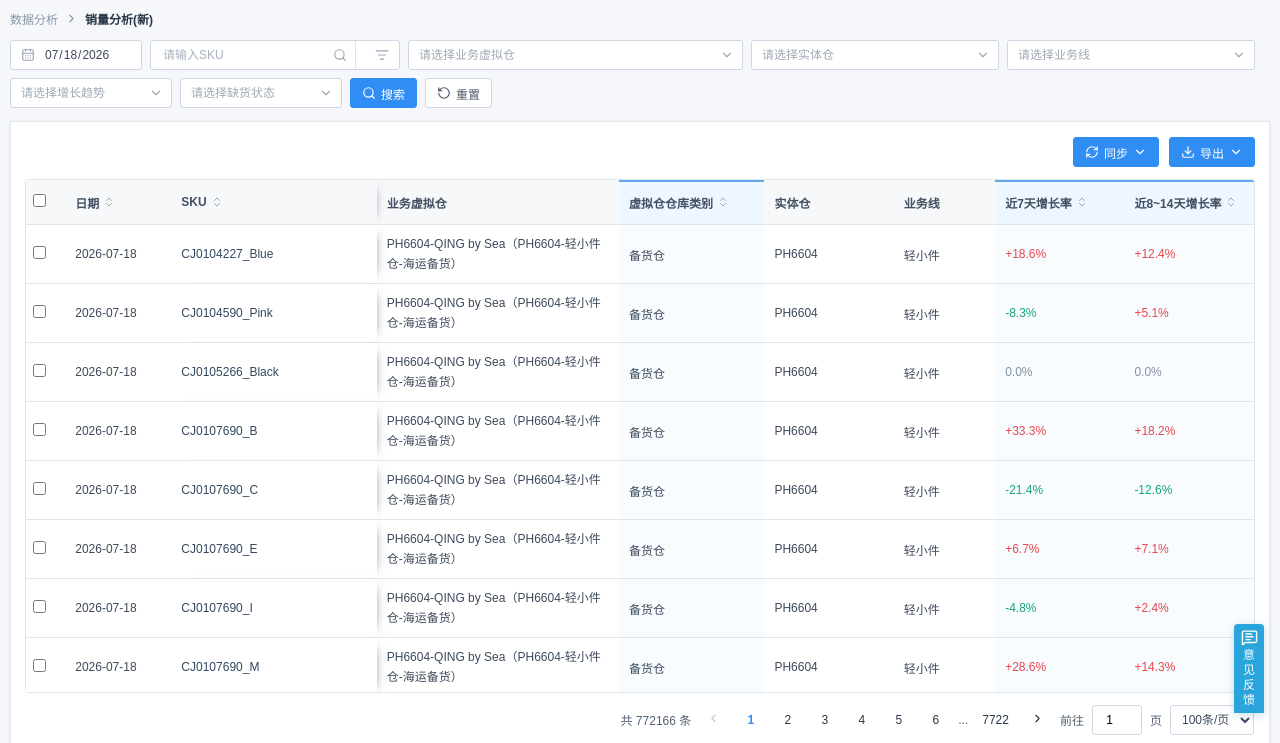
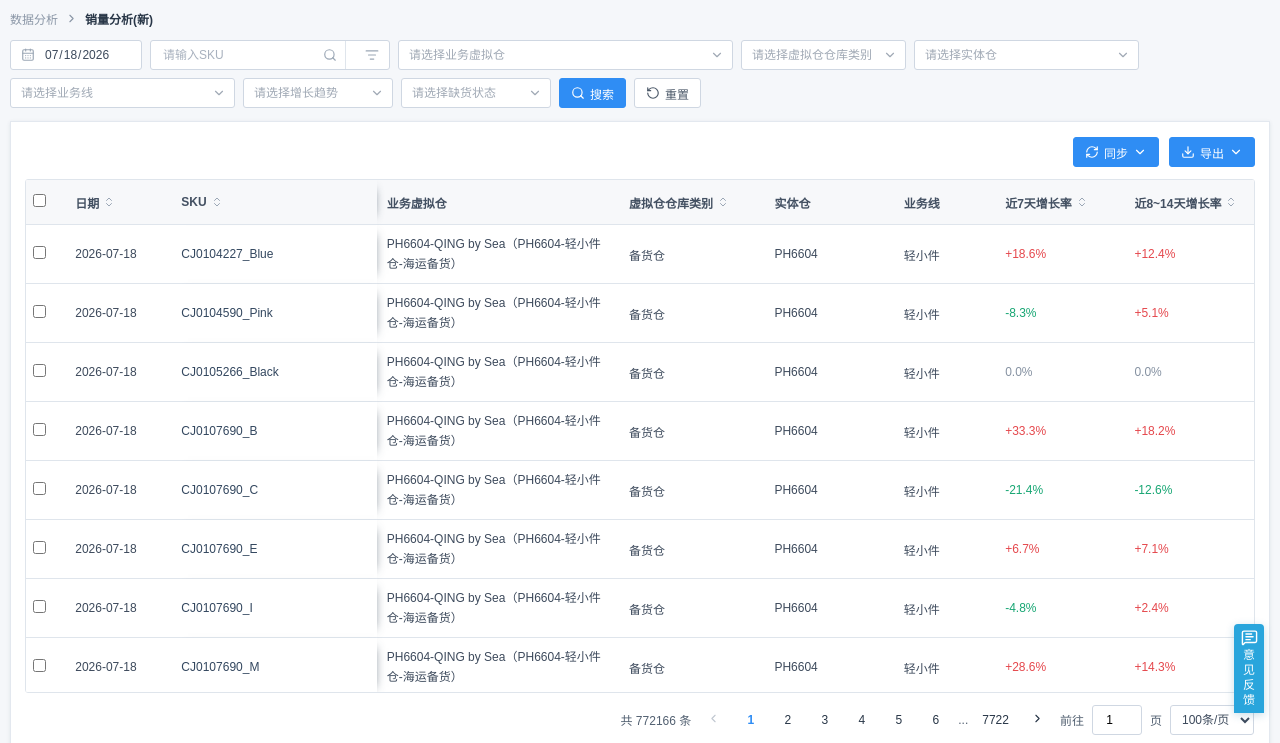
Before and after one commit to heyunlonghyl-web/sales-analysis-field-extension-prototype, a plain HTML site: page index.html in a window 1280 px wide. Shown: the part 57-800 px from the top of the page. Drawn offline with nearby package versions, Linux system fonts and the light colour scheme.

Commit message:
feat: refine trend label and warehouse category filter

```diff
--- a/index.html
+++ b/index.html
@@ -168,13 +168,13 @@
     .date-control input { width: 96px; }
     input[type="date"]::-webkit-calendar-picker-indicator { opacity: 0; width: 0; }
 
-    .search-control { width: 250px; padding-right: 0; }
+    .search-control { width: 240px; padding-right: 0; }
     .search-control input { flex: 1; }
     .search-control .field-divider { width: 1px; align-self: stretch; background: var(--border); }
     .search-control .sliders { width: 35px; height: 28px; display: grid; place-items: center; }
 
-    .select-wrap { position: relative; min-width: 162px; }
-    .select-wrap.wide { min-width: 248px; }
+    .select-wrap { position: relative; min-width: 150px; }
+    .select-wrap.wide { min-width: 225px; }
     .select-wrap select {
       width: 100%;
       height: 30px;
@@ -282,14 +282,7 @@
       font-weight: 600;
     }
 
-    th.new-column {
-      background: #eef6ff;
-      box-shadow: inset 0 2px 0 #64a7ed;
-    }
-
-    td.new-column { background: rgba(239, 247, 255, 0.42); }
     tr:hover td { background: #f6faff; }
-    tr:hover td.new-column { background: #edf6ff; }
     tr.selected td { background: #edf6ff; }
 
     .sticky-col { position: sticky; z-index: 3; background: #fff; }
@@ -498,9 +491,10 @@
       <label class="control date-control"><i data-lucide="calendar-days"></i><input id="dateFilter" type="date" value="2026-07-18" aria-label="日期"></label>
       <label class="control search-control"><input id="skuSearch" type="search" placeholder="请输入SKU" aria-label="SKU"><i data-lucide="search"></i><span class="field-divider"></span><span class="sliders" title="精确匹配"><i data-lucide="list-filter"></i></span></label>
       <label class="select-wrap wide"><select id="virtualFilter" aria-label="业务虚拟仓"><option value="">请选择业务虚拟仓</option><option>PH6604-QING by Sea（PH6604-轻小件仓-海运备货）</option><option>US3102-LAX by Air（美西空运仓）</option><option>DE2105-HAM by Sea（德国海运仓）</option></select><i data-lucide="chevron-down"></i></label>
+      <label class="select-wrap"><select id="categoryFilter" aria-label="虚拟仓仓库类别"><option value="">请选择虚拟仓仓库类别</option><option>备货仓</option><option>平台仓</option><option>海外仓</option></select><i data-lucide="chevron-down"></i></label>
       <label class="select-wrap wide"><select id="physicalFilter" aria-label="实体仓"><option value="">请选择实体仓</option><option>PH6604</option><option>US3102</option><option>DE2105</option></select><i data-lucide="chevron-down"></i></label>
       <label class="select-wrap wide"><select id="lineFilter" aria-label="业务线"><option value="">请选择业务线</option><option>轻小件</option><option>家居线</option><option>服饰线</option></select><i data-lucide="chevron-down"></i></label>
-      <label class="select-wrap"><select id="trendFilter" aria-label="增长趋势"><option value="">请选择增长趋势</option><option>持续增长</option><option>波动增长</option><option>稳定</option><option>持续下降</option></select><i data-lucide="chevron-down"></i></label>
+      <label class="select-wrap"><select id="trendFilter" aria-label="增长趋势"><option value="">请选择增长趋势</option><option>周度增长</option><option>波动增长</option><option>稳定</option><option>持续下降</option></select><i data-lucide="chevron-down"></i></label>
       <label class="select-wrap"><select id="stockoutFilter" aria-label="缺货状态"><option value="">请选择缺货状态</option><option value="是">缺货</option><option value="否">未缺货</option></select><i data-lucide="chevron-down"></i></label>
       <button class="btn primary" id="searchBtn"><i data-lucide="search"></i><span>搜索</span></button>
       <button class="btn" id="resetBtn"><i data-lucide="rotate-ccw"></i><span>重置</span></button>
@@ -580,17 +574,17 @@
     ];
 
     const seedRows = [
-      ["CJ0104227_Blue", "备货仓", "PH6604", "轻小件", 18.6, 12.4, 8.2, 15.7, "否", 0, "持续增长", 14.3, 12.1, 11.2, 10.8, 12.1, 9.6, "在售", "高", "2025-03-16 09:28"],
+      ["CJ0104227_Blue", "备货仓", "PH6604", "轻小件", 18.6, 12.4, 8.2, 15.7, "否", 0, "周度增长", 14.3, 12.1, 11.2, 10.8, 12.1, 9.6, "在售", "高", "2025-03-16 09:28"],
       ["CJ0104590_Pink", "备货仓", "PH6604", "轻小件", -8.3, 5.1, 12.9, 2.6, "是", 3, "波动增长", 8.1, 8.8, 7.9, 7.1, 8.0, 7.8, "在售", "中", "2025-05-08 14:12"],
       ["CJ0105266_Black", "备货仓", "PH6604", "轻小件", 0, 0, -2.1, -0.7, "否", 0, "稳定", 3.0, 3.0, 3.2, 3.1, 3.1, 3.4, "在售", "低", "2025-08-21 11:05"],
-      ["CJ0107690_B", "备货仓", "PH6604", "轻小件", 33.3, 18.2, 9.5, 24.8, "否", 0, "持续增长", 19.4, 14.6, 12.3, 11.7, 14.5, 9.8, "在售", "高", "2024-12-02 16:36"],
+      ["CJ0107690_B", "备货仓", "PH6604", "轻小件", 33.3, 18.2, 9.5, 24.8, "否", 0, "周度增长", 19.4, 14.6, 12.3, 11.7, 14.5, 9.8, "在售", "高", "2024-12-02 16:36"],
       ["CJ0107690_C", "备货仓", "PH6604", "轻小件", -21.4, -12.6, -4.5, -15.2, "是", 7, "持续下降", 4.7, 6.0, 6.8, 7.2, 6.2, 8.1, "在售", "中", "2025-01-19 10:45"],
-      ["CJ0107690_E", "备货仓", "PH6604", "轻小件", 6.7, 7.1, 5.9, 6.6, "否", 0, "持续增长", 9.1, 8.5, 7.9, 7.6, 8.3, 7.2, "在售", "中", "2025-01-19 10:48"],
+      ["CJ0107690_E", "备货仓", "PH6604", "轻小件", 6.7, 7.1, 5.9, 6.6, "否", 0, "周度增长", 9.1, 8.5, 7.9, 7.6, 8.3, 7.2, "在售", "中", "2025-01-19 10:48"],
       ["CJ0107690_I", "备货仓", "PH6604", "轻小件", -4.8, 2.4, 1.2, -0.6, "否", 0, "稳定", 5.7, 6.0, 5.9, 5.8, 5.9, 6.1, "在售", "中", "2025-01-19 10:52"],
-      ["CJ0107690_M", "备货仓", "PH6604", "轻小件", 28.6, 14.3, 8.8, 19.2, "否", 0, "持续增长", 12.9, 10.0, 8.8, 8.2, 10.0, 7.7, "在售", "高", "2025-01-19 11:01"],
+      ["CJ0107690_M", "备货仓", "PH6604", "轻小件", 28.6, 14.3, 8.8, 19.2, "否", 0, "周度增长", 12.9, 10.0, 8.8, 8.2, 10.0, 7.7, "在售", "高", "2025-01-19 11:01"],
       ["CJ0107690_T", "备货仓", "PH6604", "轻小件", -16.7, -8.3, -3.4, -10.2, "是", 12, "持续下降", 2.9, 4.1, 4.6, 5.0, 4.1, 5.8, "暂停售卖", "低", "2025-01-19 11:08"],
-      ["CJ0274956_Pearl-bow", "备货仓", "PH6604", "轻小件", 45.5, 26.3, 17.6, 36.9, "否", 0, "持续增长", 22.9, 15.7, 12.9, 10.7, 15.6, 8.4, "在售", "高", "2026-02-07 13:20"],
-      ["US0286118_Set-2", "平台仓", "US3102", "家居线", 11.2, 8.4, 4.1, 9.8, "否", 0, "持续增长", 7.9, 7.1, 6.8, 6.5, 7.1, 6.2, "在售", "中", "2025-09-12 08:54"],
+      ["CJ0274956_Pearl-bow", "备货仓", "PH6604", "轻小件", 45.5, 26.3, 17.6, 36.9, "否", 0, "周度增长", 22.9, 15.7, 12.9, 10.7, 15.6, 8.4, "在售", "高", "2026-02-07 13:20"],
+      ["US0286118_Set-2", "平台仓", "US3102", "家居线", 11.2, 8.4, 4.1, 9.8, "否", 0, "周度增长", 7.9, 7.1, 6.8, 6.5, 7.1, 6.2, "在售", "中", "2025-09-12 08:54"],
       ["DE0193024_Grey", "海外仓", "DE2105", "服饰线", -32.1, -18.5, -9.7, -24.4, "是", 18, "持续下降", 1.9, 2.8, 3.5, 4.0, 3.1, 5.2, "停售", "低", "2024-11-26 17:40"]
     ];
 
@@ -652,7 +646,7 @@
 
     const trendHtml = value => {
       const configs = {
-        "持续增长": ["trending-up", "up"],
+        "周度增长": ["trending-up", "up"],
         "波动增长": ["chart-no-axes-combined", "up"],
         "持续下降": ["trending-down", "down"],
         "稳定": ["minus", "stable"]
@@ -709,6 +703,7 @@
       const sku = document.getElementById("skuSearch").value.trim().toLowerCase();
       const date = document.getElementById("dateFilter").value;
       const virtual = document.getElementById("virtualFilter").value;
+      const category = document.getElementById("categoryFilter").value;
       const physical = document.getElementById("physicalFilter").value;
       const line = document.getElementById("lineFilter").value;
       const trend = document.getElementById("trendFilter").value;
@@ -717,6 +712,7 @@
         (!sku || row.sku.toLowerCase().includes(sku)) &&
         (!date || row.date === date) &&
         (!virtual || row.virtualWarehouse === virtual) &&
+        (!category || row.warehouseCategory === category) &&
         (!physical || row.physicalWarehouse === physical) &&
         (!line || row.businessLine === line) &&
         (!trend || row.trend === trend) &&
@@ -756,7 +752,7 @@
     function resetFilters() {
       document.getElementById("dateFilter").value = "2026-07-18";
       document.getElementById("skuSearch").value = "";
-      ["virtualFilter", "physicalFilter", "lineFilter", "trendFilter", "stockoutFilter"].forEach(id => document.getElementById(id).value = "");
+      ["virtualFilter", "categoryFilter", "physicalFilter", "lineFilter", "trendFilter", "stockoutFilter"].forEach(id => document.getElementById(id).value = "");
       document.querySelectorAll("select").forEach(select => select.classList.toggle("has-value", Boolean(select.value)));
       state.filteredRows = [...rows];
       state.sortKey = "";
```
